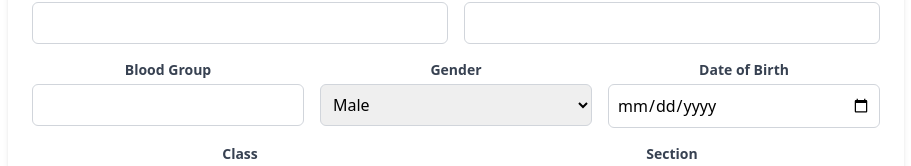
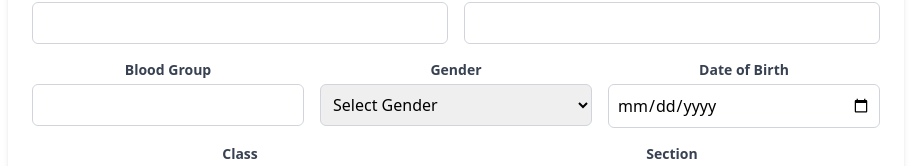
Before and after one commit to Anuragbasu039/ADVENTOR., a React (Vite) app in the folder frontend/: page /register in a window 1280 px wide. Shown: the part 530-696 px from the top of the page, without its empty margins (184-1095 px from the left). Built offline with nearby package versions, Linux system fonts and the light colour scheme; sample sign-in values are in the browser's storage.

Commit message:
registration form fixed

```diff
--- a/frontend/src/components/Registerform/register.jsx
+++ b/frontend/src/components/Registerform/register.jsx
@@ -172,9 +172,11 @@
                                 onChange={handleChange}
                                 className="w-full mt-1 p-2 border border-gray-300 rounded-md"
                             >
-                                <option>Male</option>
-                                <option>Female</option>
-                                <option>Other</option>
+                                <option value="">Select Gender</option>
+                                {/* Default placeholder option */}
+                                <option value="Male">Male</option>
+                                <option value="Female">Female</option>
+                                <option value="Other">Other</option>
                             </select>
                         </div>
                         <div>
```
